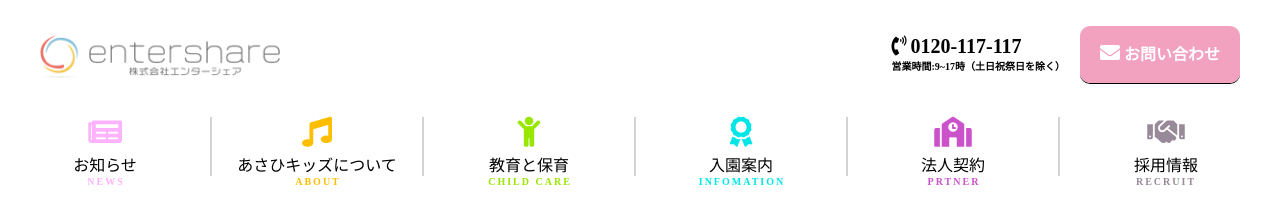
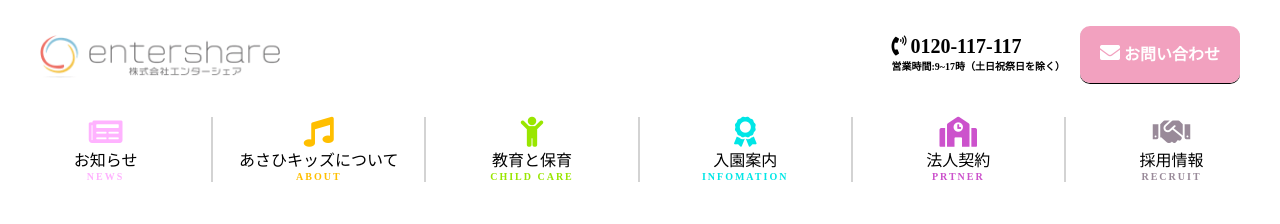
Before and after one commit to Oppai-creater/syunta-practice1, a plain HTML site: page index.html in a window 1280 px wide. Drawn offline with Linux system fonts and the light colour scheme.

Commit message:
header-bottom修正

```diff
--- a/index.html
+++ b/index.html
@@ -26,50 +26,50 @@
 				</div>
 			</div>
 		</div>
-		<div class="header-bottom clearfix">
-		    <div class="news topics">
-		    	<div class="topic">
+		<nav class="header-bottom clearfix">
+			<a href="#">
+		    	<div class="nav-list news">
 		    	    <i class="fas fa-newspaper"></i>
-		    	    <nav>お知らせ</nav>
+		    	    <span>お知らせ</span>
+		    	    <p class="text">NEWS</p>
 		    	</div>
-		    	<p>NEWS</p>
-		    </div>
-		    <div class="music topics">
-		    	<div class="topic">
-		    	    <i class="fas fa-music"></i>
-		    	    <nav>あさひキッズについて</nav>
+		    </a>
+		    <a href="#">
+		    	<div class="nav-list about">
+		    	   	<i class="fas fa-music"></i>
+		    	   	<span>あさひキッズについて</span>
+		         	<p class="text">ABOUT</p>
 		    	</div>
-		    	<p>ABOUT</p>
-		    </div>
-		    <div class="child topics">
-		    	<div class="topic">
-		    	    <i class="fas fa-child"></i>
-		    	    <nav>教育と保育</nav>
+		    </a>
+		    <a href="#">
+		    	<div class="nav-list childcare">
+		    	   	<i class="fas fa-child"></i>
+		    	   	<span>教育と保育</span>
+		         	<p class="text">CHILD CARE</p>
 		    	</div>
-		    	<p>CHILD CARE</p>
-		    </div>
-		    <div class="award topics">
-		    	<div class="topic">
-		    	    <i class="fas fa-award"></i>
-		    	    <nav>入園案内</nav>
+		    </a>
+		    <a href="#">
+		    	<div class="nav-list infomation">
+		         	<i class="fas fa-award"></i>
+		   	     	<span>入園案内</span>
+		         	<p class="text">INFOMATION</p>
 		    	</div>
-		    	<p>INFOMATION</p>
-		    </div>
-		    <div class="school topics">
-		    	<div class="topic">
-		    	    <i class="fas fa-school"></i>
-		    	    <nav>法人契約</nav>
+		    </a>
+		    <a href="#">
+		    	<div class="nav-list prtner">
+		   	     	<i class="fas fa-school"></i>
+		   	     	<span>法人契約</span>
+		         	<p class="text">PRTNER</p>
 		    	</div>
-		    	<p>PRTNER</p>
-		    </div>
-		    <div class="handshake topics">
-		    	<div class="topic">
-		    	    <i class="fas fa-handshake"></i>
-		    	    <nav>採用情報</nav>
+		    </a>
+		    <a href="#">
+		    	<div class="nav-list recruit">
+		   	     	<i class="fas fa-handshake"></i>
+	    	     	<span>採用情報</span>
+		         	<p class="text">RECRUIT</p>
 		    	</div>
-		    	<p>RECRUIT</p>
-		    </div>
-		</div>
+		    </a>
+		</nav>
 	</header>
 </body>
 </html>
--- a/style.css
+++ b/style.css
@@ -1,6 +1,7 @@
 *{
 	margin: 0;
 	padding: 0;
+	list-style: none;
 }
 a{
 	text-decoration: none;
@@ -50,50 +51,46 @@ header .contact .mail-btn{
 	border-radius: 10px;
 	box-shadow: 0px 1px #000000;
 }
-.contact .fas{
+.contact i{
 	font-size: 20px;
 }
 .header-bottom{
 	margin-top: 15px;
 }
-.header-bottom .topics{
+.header-bottom .nav-list{
 	float: left;
 	text-align: center;
-	width: 212px;
-}
-.header-bottom .topic{
+	width: 16.5%;
 	border-right: 2px solid #d3d3d3;
 }
-.handshake .topic{
+.header-bottom i{
+	font-size: 30px;
+}
+.header-bottom .news{
+	color: #ffb3ff;
+}
+.header-bottom .about{
+	color: #ffbf00;
+}
+.header-bottom .childcare{
+	color: #99e600;
+}
+.header-bottom .infomation{
+	color: #00e6e6;
+}
+.header-bottom .prtner{
+	color: #cc52cc;
+}
+.header-bottom .recruit{
+	color: #998a99;
 	border-right: none;
 }
-.header-bottom p{
+.header-bottom .nav-list span{
+	display: block;
+	color: #000000;
+}
+.nav-list .text{
 	font-size: 10px;
 	letter-spacing: 2px;
 	font-weight: bold;
 }
-nav{
-	margin-top: 5px;
-	color: #000000;
-}
-.header-bottom .news{
-	color: #ffb3ff;
-}
-.header-bottom .music{
-	color: #ffbf00;
-}
-.header-bottom .child{
-	color: #99e600;
-}
-.header-bottom .award{
-	color: #00e6e6;
-}
-.header-bottom .school{
-	color: #cc52cc;
-}
-.header-bottom .handshake{
-	color: #998a99;
-}
-.header-bottom .fas{
-	font-size: 30px;
-}
```
